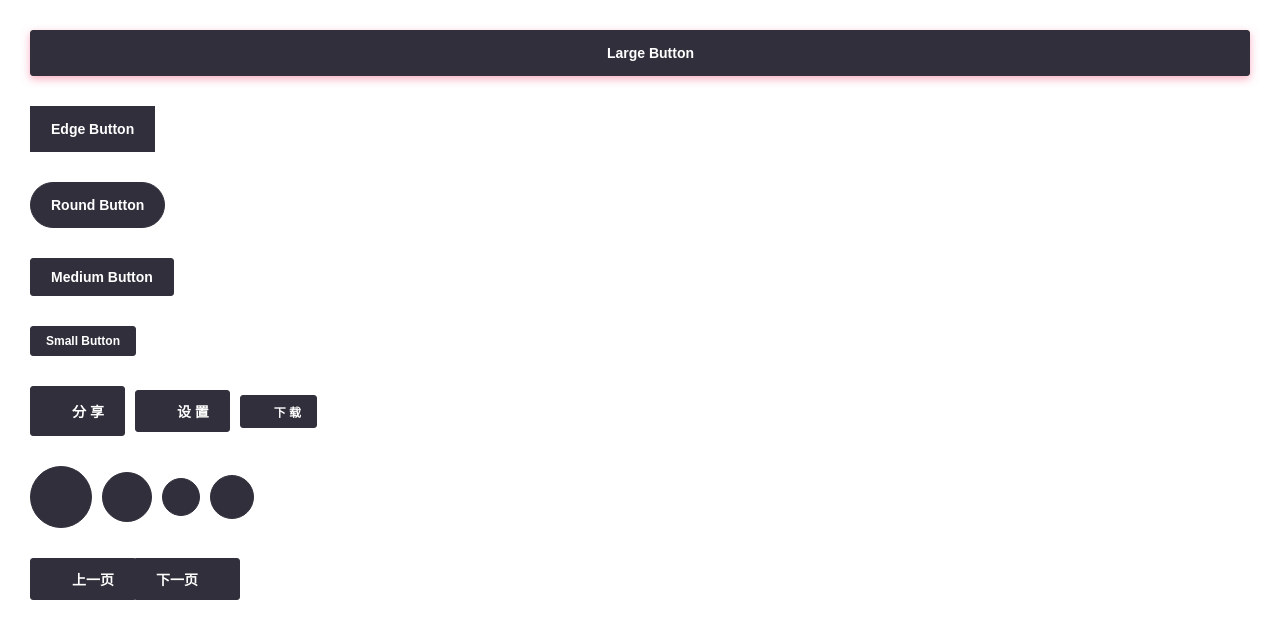
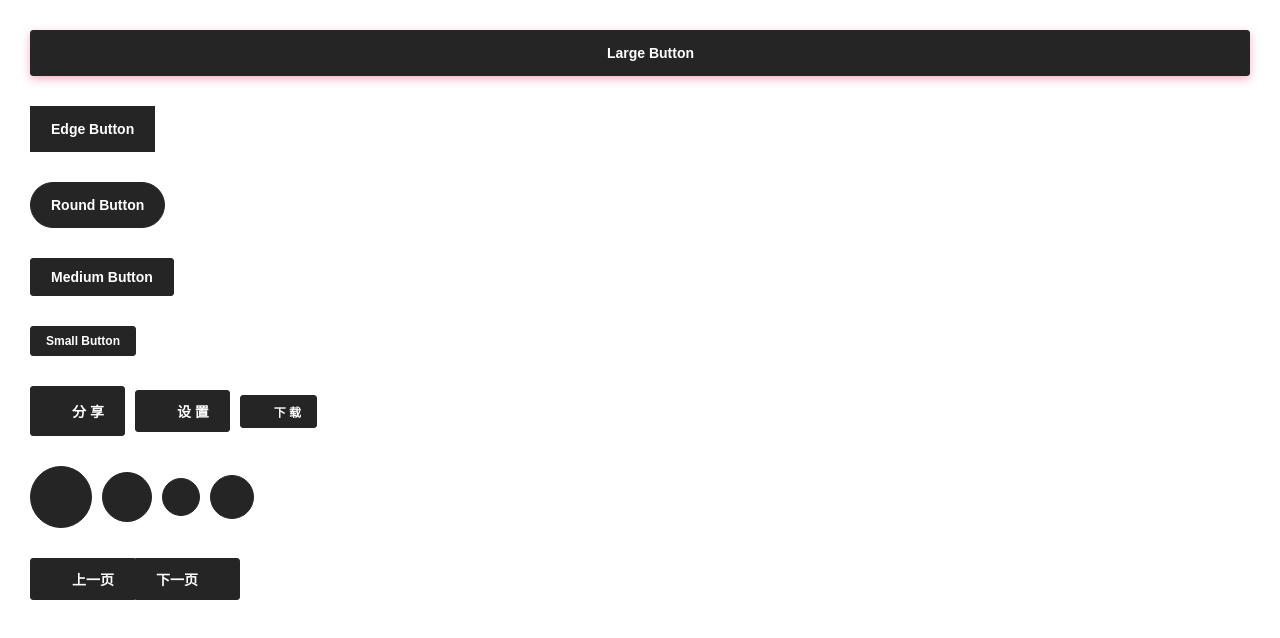
Before and after one commit to funny-man/uzi-vue, a Vue app: page / in a window 1280 px wide. Shown: the top 638 px of the page. Built offline with nearby package versions, Linux system fonts and the light colour scheme.

Commit message:
修改颜色变量命名

```diff
--- a/src/sass/var.scss
+++ b/src/sass/var.scss
@@ -4,19 +4,26 @@ $color-white: #fff;
 $color-black: #000;
 
 
-$color-primary: #312F3B;
+$color-primary: #252525;
 $color-primary-pink: #F35F85;
 
+// 颜色梯度primary
+$color-primary-light-1: mix($color-white, $color-primary, 10%);
+$color-primary-light-2: mix($color-white, $color-primary, 20%);
+$color-primary-light-4: mix($color-white, $color-primary, 40%);
+$color-primary-light-6: mix($color-white, $color-primary, 60%);
+$color-primary-light-8: mix($color-white, $color-primary, 80%);
+$color-primary-dark-1: mix($color-black, $color-primary, 10%);
+
 // 颜色梯度primary-pink
-$color-primary-light-1: mix($color-white, $color-primary-pink, 20%);
-$color-primary-light-2: mix($color-white, $color-primary-pink, 40%);
-$color-primary-light-3: mix($color-white, $color-primary-pink, 60%);
-$color-primary-light-4: mix($color-white, $color-primary-pink, 80%);
-// 颜色梯度primary
-$color-primary-light-1: mix($color-white, $color-primary, 20%);
-$color-primary-light-2: mix($color-white, $color-primary, 40%);
-$color-primary-light-3: mix($color-white, $color-primary, 60%);
-$color-primary-light-4: mix($color-white, $color-primary, 80%);
+$color-primary-pink-light-1: mix($color-white, $color-primary-pink, 10%);
+$color-primary-pink-light-2: mix($color-white, $color-primary-pink, 20%);
+$color-primary-pink-light-4: mix($color-white, $color-primary-pink, 40%);
+$color-primary-pink-light-6: mix($color-white, $color-primary-pink, 60%);
+$color-primary-pink-light-8: mix($color-white, $color-primary-pink, 80%);
+$color-primary--pink-dark-1: mix($color-black, $color-primary-pink, 5%);
+
+
 // 字体颜色
 $fontColor-white: #fff;
 $fontColor-black: #000;
```
